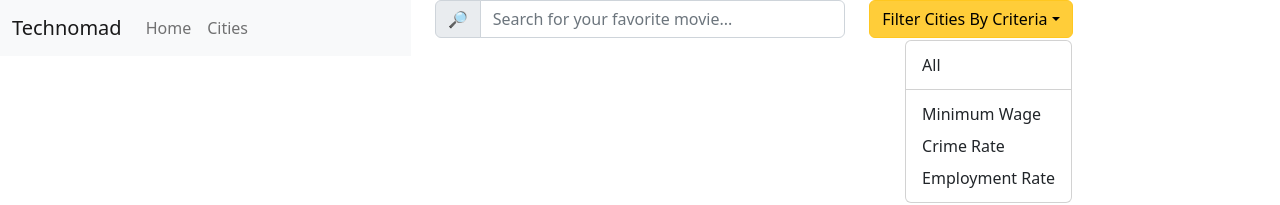
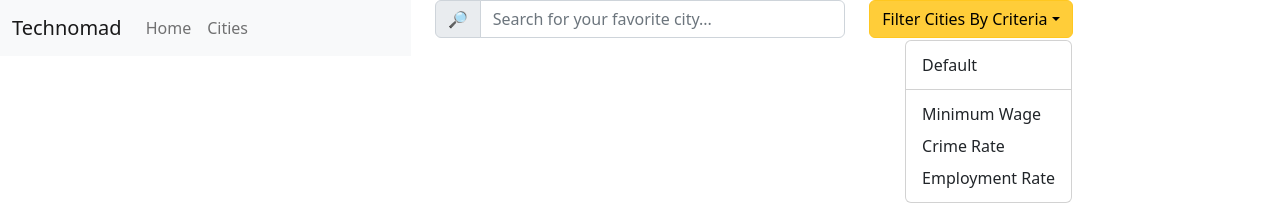
Before and after one commit to olabs06/travel-guide-ruby-frontend, a React (Create React App) app in the folder Documents/travel-guide-ruby-frontend/my-app/: page /cities in a window 1280 px wide. Both pictures are taken after a click on the button "Filter Cities By Criteria". Shown: the top 205 px of the page. Built offline with nearby package versions, Linux system fonts and the light colour scheme; no server answers.

Commit message:
rank component implemented

```diff
--- a/Documents/travel-guide-ruby-frontend/my-app/src/components/App.js
+++ b/Documents/travel-guide-ruby-frontend/my-app/src/components/App.js
@@ -11,6 +11,7 @@ import Row from 'react-bootstrap/Row';
 
 function App() {
   const [cities, setCityList] = useState([])
+  const [defaultCities, setDefaultCityList] = useState([])
 
   const match = useMatch({
     path: "/*",
@@ -22,7 +23,9 @@ function App() {
   useEffect(()=>{
     fetch(`http://localhost:9292/cities`)
     .then(r => r.json())
-    .then(data => {setCityList(data)})
+    .then(data => {
+      setCityList(data)
+      setDefaultCityList(data)})
   },[])
 
   function onSearch(value){
@@ -38,10 +41,17 @@ function App() {
     })
   }
 
+
+
   function onRank(value){
-    fetch(`http://localhost:9292/cities/rank_by/${value}`)
-    .then(r => r.json())
-    .then(data => {setCityList(data)})
+    if (value === 'default'){
+      setCityList(defaultCities)
+    }else{
+      fetch(`http://localhost:9292/cities/rank_by/${value}`)
+      .then(r => r.json())
+      .then(data => {setCityList(data)})
+    }
+
   }
 
   return (
@@ -65,11 +75,11 @@ function App() {
       </Row>
       {/* <Routes>
           <Route path='/' element={<Home />}/>
-          <Route path={`Cities`} element={
+          <Route path={`cities`} element={
               <CityList Citys={allCitys}/>
           }
           />
-          <Route path={`${match.pathnameBase}/Cities/:id`} element={<CitySpecs Citys={allCitys} />} />
+          <Route path={`${match.pathnameBase}/cities/:id`} element={<CitySpecs Citys={allCitys} />} />
       </Routes>       */}
     </div>
   );
--- a/Documents/travel-guide-ruby-frontend/my-app/src/components/RankBar.js
+++ b/Documents/travel-guide-ruby-frontend/my-app/src/components/RankBar.js
@@ -13,7 +13,7 @@ function RankBar ({onRank}){
             id="dropdown-menu-align-end"
             variant="warning"
         >
-            <Dropdown.Item eventKey="all">All</Dropdown.Item>
+            <Dropdown.Item eventKey="default">Default</Dropdown.Item>
             <Dropdown.Divider />
             <Dropdown.Item eventKey="minimum_wage">Minimum Wage</Dropdown.Item>
             <Dropdown.Item eventKey="crime_rate">Crime Rate</Dropdown.Item>
--- a/Documents/travel-guide-ruby-frontend/my-app/src/components/Search.js
+++ b/Documents/travel-guide-ruby-frontend/my-app/src/components/Search.js
@@ -9,7 +9,7 @@ function Search ({onSearch}){
         <InputGroup className="mb-3">
         <InputGroup.Text id="basic-addon1">&#x1F50E;</InputGroup.Text>
             <Form.Control
-            placeholder="Search for your favorite movie..."
+            placeholder="Search for your favorite city..."
             aria-label="Search"
             aria-describedby="basic-addon1"
             onChange={handleClick}
```
